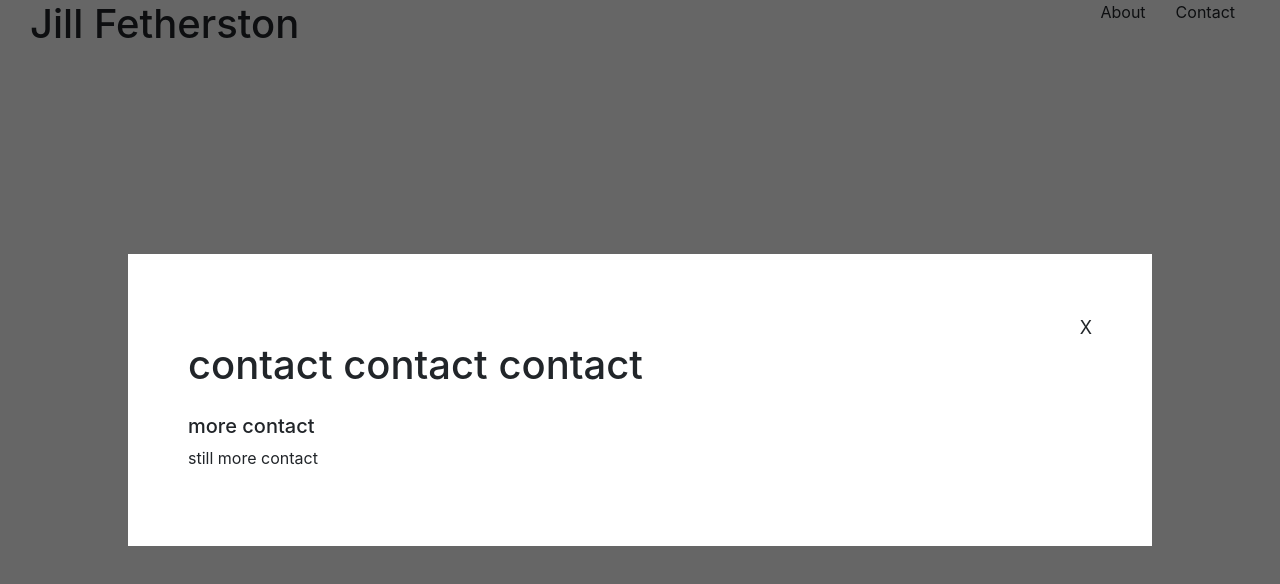
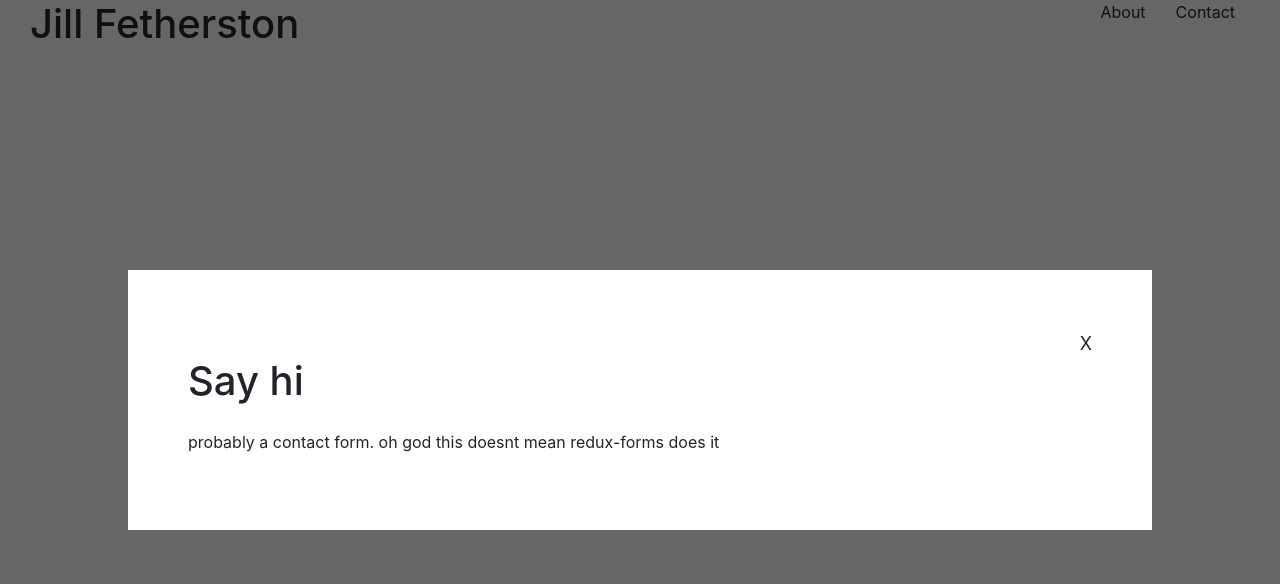
Before and after one commit to 12Noone/jfetherston-dot-com, a React app: page / in a window 1280 px wide. Both pictures are taken after a click on the item "Contact". Shown: the top 584 px of the page. Built offline with nearby package versions, Linux system fonts and the light colour scheme.

Commit message:
about content

```diff
--- a/src/App.js
+++ b/src/App.js
@@ -20,7 +20,6 @@ class App extends Component {
   }
 
   showViewer(link) {
-    console.log(link);
     this.setState({ viewerOpen: true })
     _.find(viewerOptionsData, (idx) => {
       if (idx.navLink === link) {
@@ -38,7 +37,6 @@ class App extends Component {
 
   render() {
     const { viewerOptions, viewerOpen } = this.state;
-    console.log(viewerOptions);
     return (
       <div>
         <Menu showViewer={this.showViewer} hideViewer={this.hideViewer} />
--- a/src/components/Viewer.js
+++ b/src/components/Viewer.js
@@ -1,4 +1,4 @@
-import React, { Component } from "react";
+import React from "react";
 import PropTypes from 'prop-types';
 import "../stylesheets/Viewer.less";
 
@@ -6,7 +6,6 @@ const Viewer = ({ handleClose, show, viewerOptions }) => {
   const showHideClassName = show
     ? "viewer display-block"
     : "viewer display-none";
-
   return (
     <div className={showHideClassName}>
       <section className="viewer-main">
@@ -17,6 +16,11 @@ const Viewer = ({ handleClose, show, viewerOptions }) => {
           <h1>{viewerOptions.header}</h1>
           <h5>{viewerOptions.subHeading}</h5>
           <p>{viewerOptions.bodyCopy}</p>
+          {viewerOptions.image ? (
+            <img src={viewerOptions.image} alt="Yours truly" />
+          ) : (
+            null
+          )}
         </div>
       </section>
     </div>
--- a/src/viewerOptionsData.js
+++ b/src/viewerOptionsData.js
@@ -1,16 +1,20 @@
+
+import aboutMe from '../src/images/about-me.jpg';
 
 const viewerOptionsData = {
   about: {
     navLink: 'about',
     header: 'What else is there?',
     subHeading: 'some cool edgy but approachable sub header',
-    bodyCopy: 'Currently an engineer with Zola, the best tech has to offer in the way of wedding registries and planning tools.'
+    bodyCopy: 'Currently an engineer with Zola, the best the tech industry has to offer in the way of wedding registries and planning tools. When I\'m not working to make wedding plan suck less (a task that Sisyphus would sympathize with) you can find me knitting or perhaps cross stitching, plugged into an audio book and tuning out the world.',
+    image: aboutMe,
   },
   contact: {
     navLink: 'contact',
-    header: 'contact contact contact',
-    subHeading: 'more contact',
-    bodyCopy: 'still more contact'
+    header: 'Say hi',
+    subHeading: '',
+    bodyCopy: 'probably a contact form. oh god this doesnt mean redux-forms does it',
+    image: false
   },
 };
 
```
Also changed, not shown: src/images/about-me.jpg (added), 1 other file (tests, documents, lock files or other folders).
